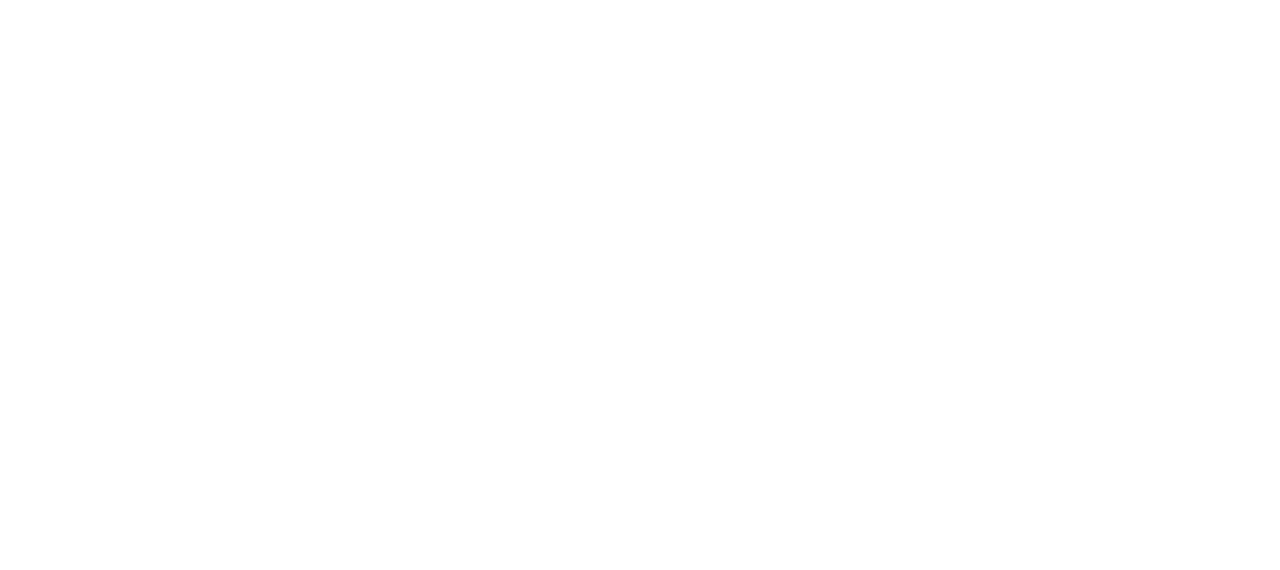
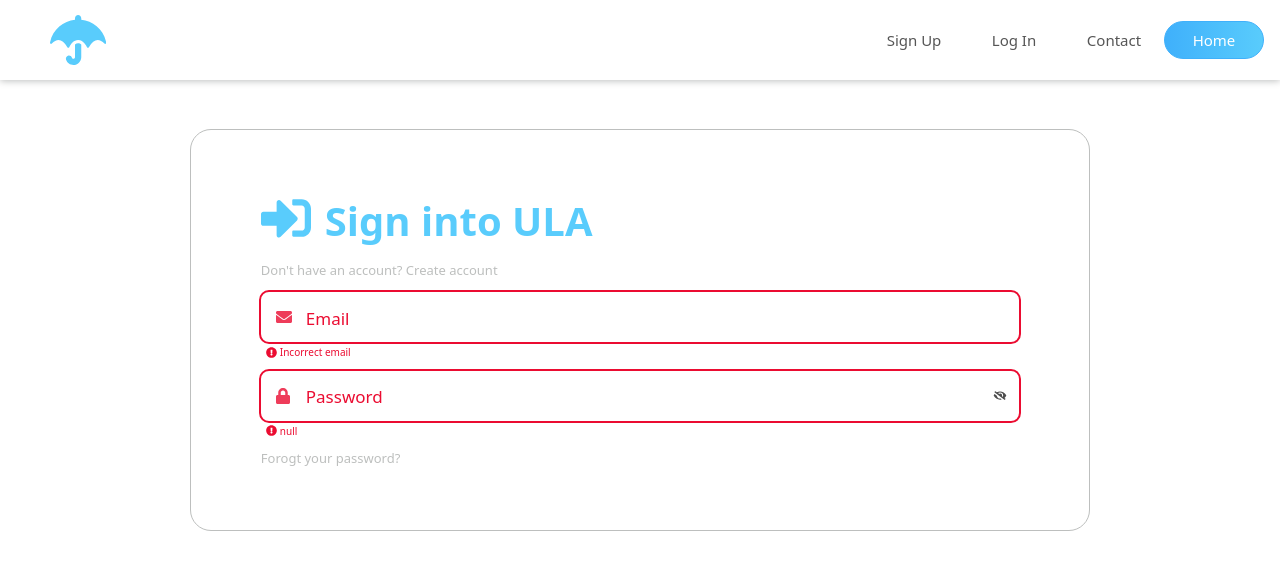
Before and after one commit to ULA-Development/ClinicWaitTime_Website, a React (Create React App) app: page / in a window 1280 px wide. Shown: the top 570 px of the page. Built offline with nearby package versions, Linux system fonts and the light colour scheme.

Commit message:
Finishing sign in page

```diff
--- a/src/App.tsx
+++ b/src/App.tsx
@@ -1,13 +1,15 @@
-import React from "react";
+import React, { useState } from "react";
 import TextInput from "./components/TextInput";
 import Button from "./components/Button";
 import Dropdown from "./pages/Home/Dropdown";
+import Header from "./components/Header/Header";
+import SigninPage from "./pages/Signin/SigninPage"
+function App() {
 
-function App() {
   return (
-    <div>
 
-    </div>
+      <SigninPage/>
+
   );
 }
 
--- a/src/components/Header/Navbar.css
+++ b/src/components/Header/Navbar.css
@@ -17,8 +17,8 @@
   width: 100px; /* Set a fixed width for the navbar items */
   border: 2px solid transparent; /* Add a transparent border to compensate for the selected item's border */
   box-sizing: border-box; /* Ensure the border is included in the item's width */
-  font-weight: bold;
-  font-size: 18px;
+  font-weight: 500;
+  font-size: 15px;
 }
 
 .navbar-item.selected {
--- a/src/components/TextInput.css
+++ b/src/components/TextInput.css
@@ -57,17 +57,16 @@
   animation-name: slideUp;
 }
 
-.container {
-  width: 60%;
+.container{
+  width: 100%;
   position: relative;
   display: flex;
   height: 50px;
   border-radius: 8px;
   outline: 1.5px solid var(--grey);
   transition: outline 100ms linear;
-  margin-bottom: 30px;
-  display: flex;
   justify-content: right;
+  margin-bottom:15px;
 }
 .container.focus,
 .container:hover {
--- /dev/null
+++ b/src/pages/Signin/SigninPage.css
@@ -0,0 +1,39 @@
+@import url("../../assets/common.css");
+
+
+.content-container{
+    width: 100%;
+    display: flex;
+    justify-content: center;
+    margin-top: 50px;
+}
+.content{
+    width: 60%;
+    height: 300px;
+    display: flex;
+    justify-content: space-evenly;
+    flex-direction: column;
+    padding: 50px 70px;
+    border-radius: 20px;
+    outline: 1.5px solid var(--shadow-grey);
+}
+.title{
+    color: var(--main);
+    font-weight: 670;
+    font-size: 40px;
+    padding-left:0px;
+    display: flex;
+    justify-content: left;
+    position: relative;
+}
+.logo{
+    height: 50px;
+    width: auto;
+    position: relative;
+    padding-right:14px;
+}
+span{
+    color: var(--shadow-grey);
+    font-size: 13px;
+
+}
--- a/src/pages/Signin/SigninPage.tsx
+++ b/src/pages/Signin/SigninPage.tsx
@@ -1,9 +1,47 @@
-import React from 'react'
+import React, { useState } from "react";
+import Header from "../../components/Header/Header";
+import TextInput from "../../components/TextInput";
+import { ReactComponent as SigninIcon } from "../../assets/icons/sign-in-alt-solid.svg"
+import "./SigninPage.css";
 
-const index = () => {
+const SigninPage = () => {
+  const [emailText, setEmailText] = useState("");
+  const [emailErrorMessage, setEmailErrorMessage] = useState<null | string>(
+    "Incorrect email"
+  );
+  const [passText, setPassText] = useState("");
+  const [passErrorMessage, setPassErrorMessage] = useState<null | string>(
+    "null"
+  );
   return (
-    <div>index</div>
-  )
-}
+    <div>
+      <Header />
+      <div className="content-container">
+        <div className="content">
+          <div className="title">
+            <SigninIcon className="logo"/>
+            <span className="title">Sign into ULA</span>
+          </div>
+          <span>Don't have an account? Create account</span>
+          <TextInput
+            value={emailText}
+            onChange={setEmailText}
+            type="Email"
+            errorMessage={emailErrorMessage}
+            setError={setEmailErrorMessage}
+          />
+          <TextInput
+            value={passText}
+            onChange={setPassText}
+            type="Password"
+            errorMessage={passErrorMessage}
+            setError={setPassErrorMessage}
+          />
+          <span>Forogt your password?</span>
+        </div>
+      </div>
+    </div>
+  );
+};
 
-export default index
+export default SigninPage;
```
Also changed, not shown: src/assets/icons/folder-plus-solid.svg (added), src/assets/icons/sign-in-alt-solid.svg (added).
